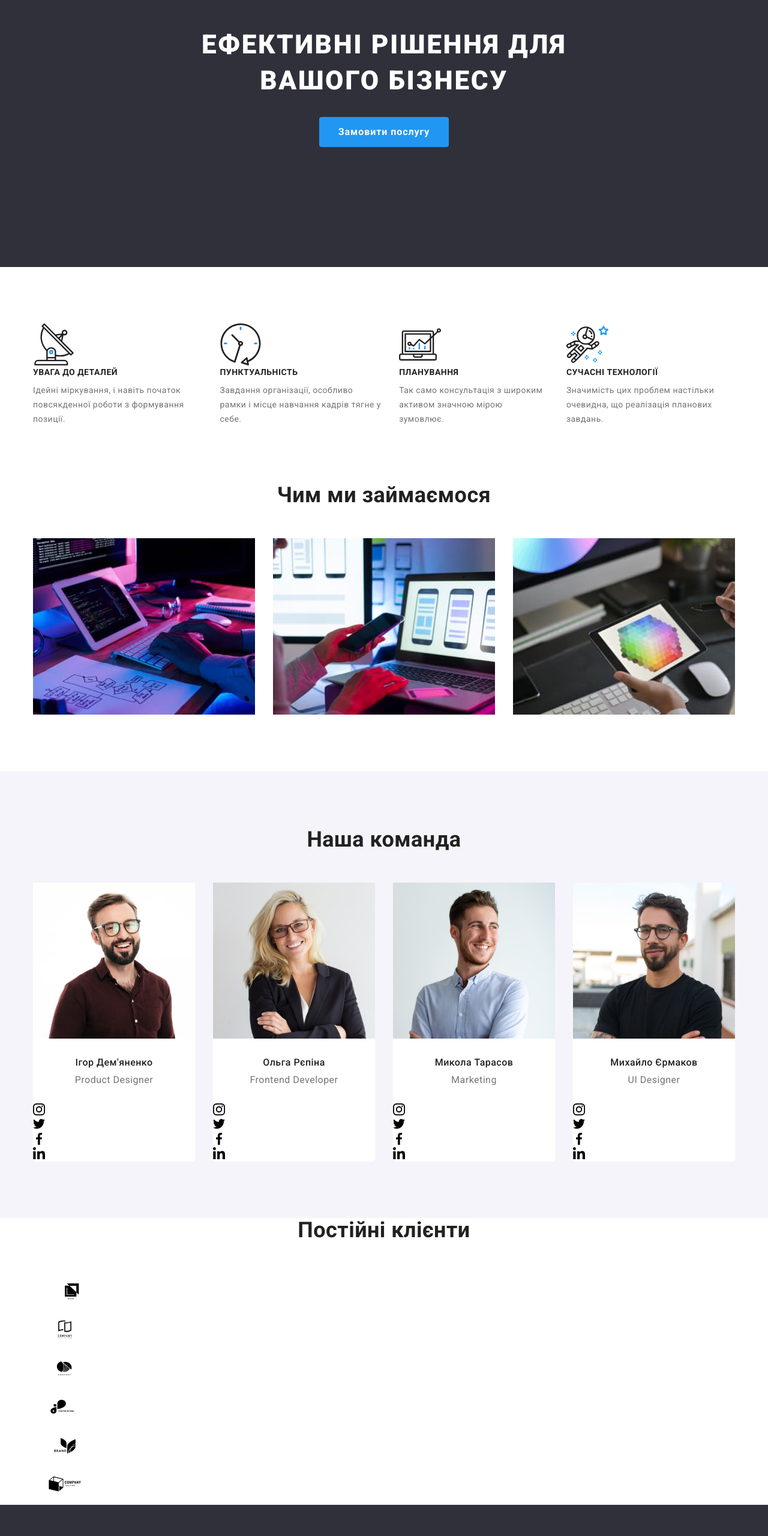
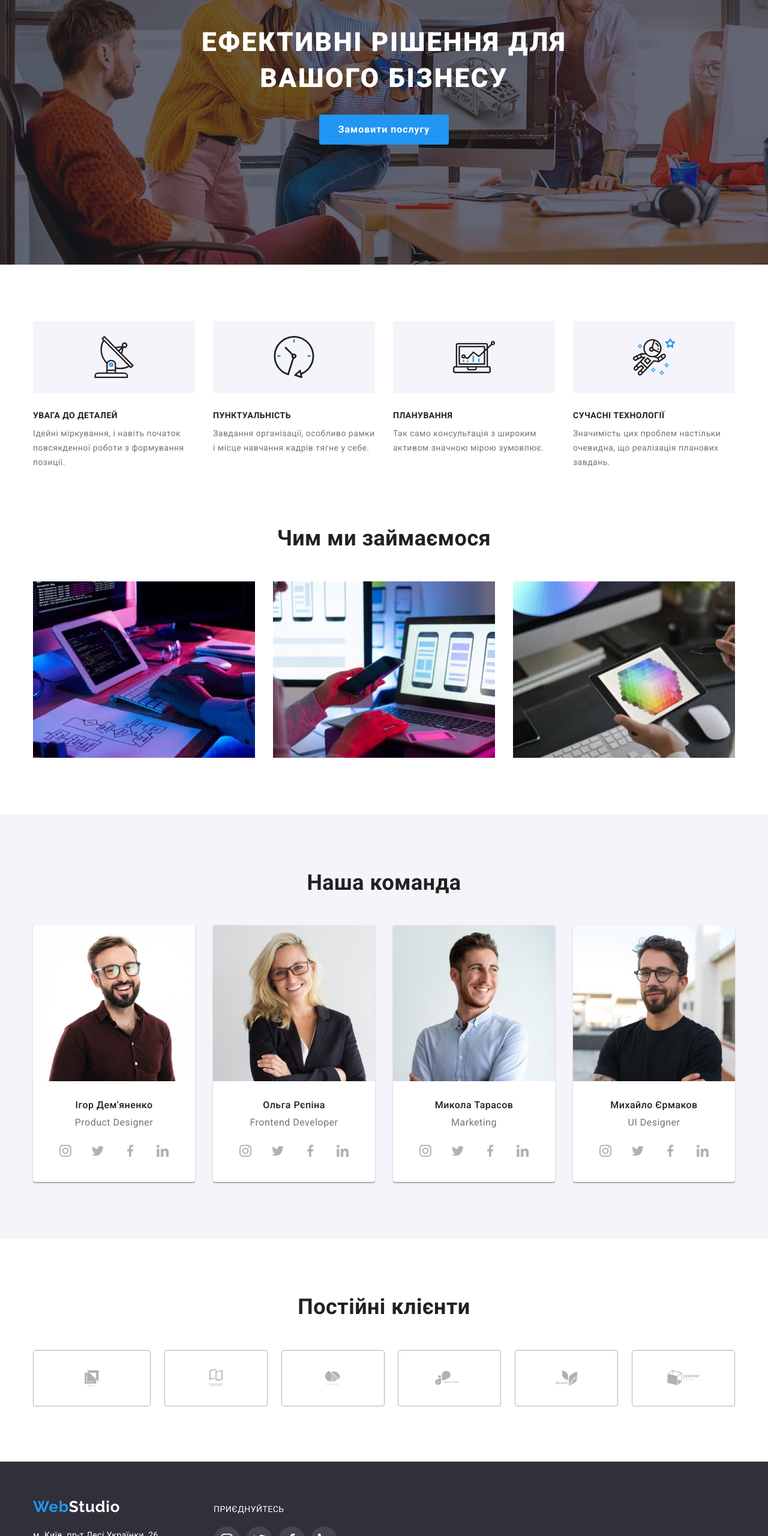
Before and after one commit to Ella-02-07/goit-markup-hw-04, a plain HTML site: page index.html in a window 1280 px wide. Shown: the part 240-2800 px from the top of the page at 60% size. Drawn offline with nearby package versions, Linux system fonts and the light colour scheme.

Commit message:
Update styles.css

```diff
--- a/css/styles.css
+++ b/css/styles.css
@@ -14,6 +14,7 @@
   --bgd-button-hero-active: #188ce8;
   --line: #ececec;
   --border-cokor: #eeeeee;
+  --color-svg-border: #afb1b8;
 }
 
 body {
@@ -122,7 +123,9 @@ img {
   margin-left: 50px;
 }
 .contacts-link {
-  display: block;
+  display: flex;
+  align-items: center;
+
   padding-top: 32px;
   padding-bottom: 32px;
 
@@ -134,10 +137,19 @@ img {
   letter-spacing: 0.02em;
 }
 
+.icon-contact {
+  margin-right: 10px;
+  fill: currentColor;
+}
+
 .contacts-link:hover,
 .contacts-link:focus {
   color: var(--accent-color);
 }
+
+/* .item.icon {
+  display: inline-block;
+} */
 
 /* Hero */
 .hero {
@@ -147,6 +159,16 @@ img {
   padding-bottom: 200px;
   text-align: center;
 }
+
+.overlay {
+  margin-left: auto;
+  margin-right: auto;
+  max-width: 1600px;
+  height: 600px;
+  background-image: linear-gradient(rgba(47, 48, 58, 0.4), rgba(47, 48, 58, 0.4)),
+    url(../images/hero-img.jpg);
+}
+
 .hero-title {
   color: var(--element-color);
   margin-top: 0;
@@ -215,8 +237,17 @@ img {
   gap: 30px;
 }
 
-.advantage .list {
+.advantage .list-adv {
   flex-basis: calc((100% - 30px) / 4);
+}
+
+.adv-icon {
+  display: flex;
+  background-color: var(--button-item-color-bgd);
+  height: 120px;
+  justify-content: center;
+  align-items: center;
+  margin-bottom: 30px;
 }
 
 .lists-subtitle {
@@ -269,11 +300,14 @@ img {
   background-color: var(--element-color);
   border-bottom-right-radius: 4px;
   border-bottom-left-radius: 4px;
+
+  box-shadow: 0px 2px 1px rgba(0, 0, 0, 0.2), 0px 1px 1px rgba(0, 0, 0, 0.14),
+    0px 1px 3px rgba(0, 0, 0, 0.12);
 }
 
 .format-descr {
   padding-top: 30px;
-  padding-bottom: 30px;
+  padding-bottom: 16px;
 }
 
 .lists-subject {
@@ -291,6 +325,75 @@ img {
   font-size: 16px;
   line-height: 1.19;
   text-align: center;
+}
+/* Social links */
+.social-list {
+  display: flex;
+  justify-content: space-between;
+
+  margin-left: 32px;
+  margin-right: 32px;
+  margin-bottom: 30px;
+}
+
+.social-link {
+  display: flex;
+  align-items: center;
+  justify-content: center;
+
+  height: 44px;
+  width: 44px;
+
+  border-radius: 50%;
+  color: var(--color-svg-border);
+  background-color: transparent;
+}
+
+.icon-social {
+  fill: currentColor;
+}
+
+.social-link:hover,
+.social-link:focus {
+  color: var(--element-color);
+  background-color: var(--accent-color);
+}
+
+/* Постійні клієнти */
+.client {
+  padding-top: 94px;
+  padding-bottom: 94px;
+}
+
+.our-client {
+  display: flex;
+  /* gap: 30px; */
+  justify-content: space-between;
+}
+
+.icon-client {
+  display: flex;
+  justify-content: center;
+
+  padding: 16px 32px;
+  color: var(--color-svg-border);
+  border: 1px solid var(--color-svg-border);
+  border-radius: 4px;
+}
+
+.icon-svg-list {
+  fill: currentColor;
+}
+
+.icon-client:hover,
+.icon-client:focus {
+  border: 1px solid var(--accent-color);
+  color: var(--accent-color);
+}
+
+.list-client {
+  flex-basis: calc((100% - 150px) / 6);
+  height: 92px;
 }
 
 /* Footer */
@@ -347,6 +450,55 @@ img {
   color: var(--accent-color);
 }
 
+.adr-sosial {
+  display: flex;
+  align-items: baseline;
+}
+
+.right {
+  display: flex;
+  flex-direction: column;
+  width: 206px;
+  height: 80px;
+  margin-left: 70px;
+}
+
+.descr-right {
+  color: var(--element-color);
+  /* font-style: bold; */
+  font-size: 14px;
+  line-height: 1.14;
+  text-transform: uppercase;
+  margin-bottom: 20px;
+}
+.footer-social {
+  display: flex;
+  justify-content: space-between;
+}
+
+.footer-social-link {
+  display: flex;
+  align-items: center;
+  justify-content: center;
+
+  height: 44px;
+  width: 44px;
+
+  border-radius: 50%;
+  color: var(--element-color);
+  background-color: rgba(255, 255, 255, 0.1);
+}
+
+.footer-icon-social {
+  fill: currentColor;
+}
+
+.footer-social-link:hover,
+.footer-social-link:focus {
+  color: var(--element-color);
+  background-color: var(--accent-color);
+}
+
 /* css portfolio */
 .example {
   padding-top: 94px;
@@ -380,12 +532,20 @@ img {
 .button-item:focus {
   background-color: var(--accent-color);
   color: var(--element-color);
+  box-shadow: 0px 2px 2px rgba(0, 0, 0, 0.12), 0px 1px 2px rgba(0, 0, 0, 0.08),
+    0px 3px 1px rgba(0, 0, 0, 0.1);
 }
 
 .list-photo {
   display: flex;
   flex-wrap: wrap;
   gap: 30px;
+}
+
+.list:hover,
+.lust:focus {
+  box-shadow: 1px 4px 6px rgba(0, 0, 0, 0.16), 0px 4px 4px rgba(0, 0, 0, 0.06),
+    0px 1px 1px rgba(0, 0, 0, 0.12);
 }
 
 .format-deccr-work {
```
